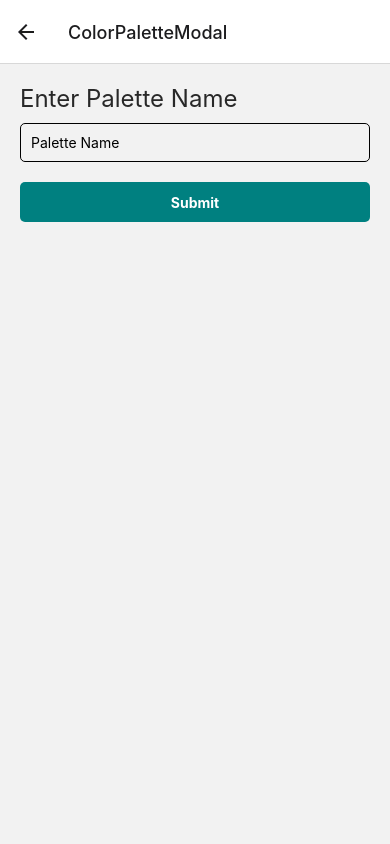
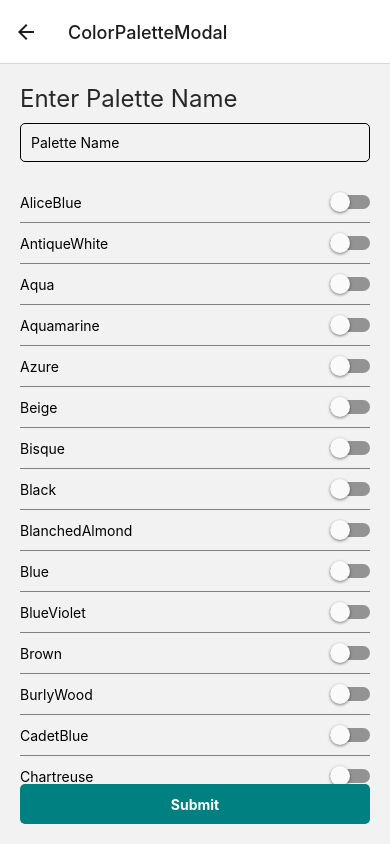
Before and after one commit to joeldmyers/react-native-2024, a React Native app: screen /ColorPaletteModal in a window 390 px wide. Built offline with nearby package versions, Linux system fonts and the light colour scheme; no server answers.

Commit message:
rough working solution

```diff
--- /dev/null
+++ b/screens/ColorPaletteModal/consts.ts
@@ -0,0 +1,149 @@
+export const COLORS_TO_CHOOSE_FROM = [
+  { colorName: "AliceBlue", hexCode: "#F0F8FF" },
+  { colorName: "AntiqueWhite", hexCode: "#FAEBD7" },
+  { colorName: "Aqua", hexCode: "#00FFFF" },
+  { colorName: "Aquamarine", hexCode: "#7FFFD4" },
+  { colorName: "Azure", hexCode: "#F0FFFF" },
+  { colorName: "Beige", hexCode: "#F5F5DC" },
+  { colorName: "Bisque", hexCode: "#FFE4C4" },
+  { colorName: "Black", hexCode: "#000000" },
+  { colorName: "BlanchedAlmond", hexCode: "#FFEBCD" },
+  { colorName: "Blue", hexCode: "#0000FF" },
+  { colorName: "BlueViolet", hexCode: "#8A2BE2" },
+  { colorName: "Brown", hexCode: "#A52A2A" },
+  { colorName: "BurlyWood", hexCode: "#DEB887" },
+  { colorName: "CadetBlue", hexCode: "#5F9EA0" },
+  { colorName: "Chartreuse", hexCode: "#7FFF00" },
+  { colorName: "Chocolate", hexCode: "#D2691E" },
+  { colorName: "Coral", hexCode: "#FF7F50" },
+  { colorName: "CornflowerBlue", hexCode: "#6495ED" },
+  { colorName: "Cornsilk", hexCode: "#FFF8DC" },
+  { colorName: "Crimson", hexCode: "#DC143C" },
+  { colorName: "Cyan", hexCode: "#00FFFF" },
+  { colorName: "DarkBlue", hexCode: "#00008B" },
+  { colorName: "DarkCyan", hexCode: "#008B8B" },
+  { colorName: "DarkGoldenRod", hexCode: "#B8860B" },
+  { colorName: "DarkGray", hexCode: "#A9A9A9" },
+  { colorName: "DarkGrey", hexCode: "#A9A9A9" },
+  { colorName: "DarkGreen", hexCode: "#006400" },
+  { colorName: "DarkKhaki", hexCode: "#BDB76B" },
+  { colorName: "DarkMagenta", hexCode: "#8B008B" },
+  { colorName: "DarkOliveGreen", hexCode: "#556B2F" },
+  { colorName: "Darkorange", hexCode: "#FF8C00" },
+  { colorName: "DarkOrchid", hexCode: "#9932CC" },
+  { colorName: "DarkRed", hexCode: "#8B0000" },
+  { colorName: "DarkSalmon", hexCode: "#E9967A" },
+  { colorName: "DarkSeaGreen", hexCode: "#8FBC8F" },
+  { colorName: "DarkSlateBlue", hexCode: "#483D8B" },
+  { colorName: "DarkSlateGray", hexCode: "#2F4F4F" },
+  { colorName: "DarkSlateGrey", hexCode: "#2F4F4F" },
+  { colorName: "DarkTurquoise", hexCode: "#00CED1" },
+  { colorName: "DarkViolet", hexCode: "#9400D3" },
+  { colorName: "DeepPink", hexCode: "#FF1493" },
+  { colorName: "DeepSkyBlue", hexCode: "#00BFFF" },
+  { colorName: "DimGray", hexCode: "#696969" },
+  { colorName: "DimGrey", hexCode: "#696969" },
+  { colorName: "DodgerBlue", hexCode: "#1E90FF" },
+  { colorName: "FireBrick", hexCode: "#B22222" },
+  { colorName: "FloralWhite", hexCode: "#FFFAF0" },
+  { colorName: "ForestGreen", hexCode: "#228B22" },
+  { colorName: "Fuchsia", hexCode: "#FF00FF" },
+  { colorName: "Gainsboro", hexCode: "#DCDCDC" },
+  { colorName: "GhostWhite", hexCode: "#F8F8FF" },
+  { colorName: "Gold", hexCode: "#FFD700" },
+  { colorName: "GoldenRod", hexCode: "#DAA520" },
+  { colorName: "Gray", hexCode: "#808080" },
+  { colorName: "Grey", hexCode: "#808080" },
+  { colorName: "Green", hexCode: "#008000" },
+  { colorName: "GreenYellow", hexCode: "#ADFF2F" },
+  { colorName: "HoneyDew", hexCode: "#F0FFF0" },
+  { colorName: "HotPink", hexCode: "#FF69B4" },
+  { colorName: "IndianRed", hexCode: "#CD5C5C" },
+  { colorName: "Indigo", hexCode: "#4B0082" },
+  { colorName: "Ivory", hexCode: "#FFFFF0" },
+  { colorName: "Khaki", hexCode: "#F0E68C" },
+  { colorName: "Lavender", hexCode: "#E6E6FA" },
+  { colorName: "LavenderBlush", hexCode: "#FFF0F5" },
+  { colorName: "LawnGreen", hexCode: "#7CFC00" },
+  { colorName: "LemonChiffon", hexCode: "#FFFACD" },
+  { colorName: "LightBlue", hexCode: "#ADD8E6" },
+  { colorName: "LightCoral", hexCode: "#F08080" },
+  { colorName: "LightCyan", hexCode: "#E0FFFF" },
+  { colorName: "LightGoldenRodYellow", hexCode: "#FAFAD2" },
+  { colorName: "LightGray", hexCode: "#D3D3D3" },
+  { colorName: "LightGrey", hexCode: "#D3D3D3" },
+  { colorName: "LightGreen", hexCode: "#90EE90" },
+  { colorName: "LightPink", hexCode: "#FFB6C1" },
+  { colorName: "LightSalmon", hexCode: "#FFA07A" },
+  { colorName: "LightSeaGreen", hexCode: "#20B2AA" },
+  { colorName: "LightSkyBlue", hexCode: "#87CEFA" },
+  { colorName: "LightSlateGray", hexCode: "#778899" },
+  { colorName: "LightSlateGrey", hexCode: "#778899" },
+  { colorName: "LightSteelBlue", hexCode: "#B0C4DE" },
+  { colorName: "LightYellow", hexCode: "#FFFFE0" },
+  { colorName: "Lime", hexCode: "#00FF00" },
+  { colorName: "LimeGreen", hexCode: "#32CD32" },
+  { colorName: "Linen", hexCode: "#FAF0E6" },
+  { colorName: "Magenta", hexCode: "#FF00FF" },
+  { colorName: "Maroon", hexCode: "#800000" },
+  { colorName: "MediumAquaMarine", hexCode: "#66CDAA" },
+  { colorName: "MediumBlue", hexCode: "#0000CD" },
+  { colorName: "MediumOrchid", hexCode: "#BA55D3" },
+  { colorName: "MediumPurple", hexCode: "#9370D8" },
+  { colorName: "MediumSeaGreen", hexCode: "#3CB371" },
+  { colorName: "MediumSlateBlue", hexCode: "#7B68EE" },
+  { colorName: "MediumSpringGreen", hexCode: "#00FA9A" },
+  { colorName: "MediumTurquoise", hexCode: "#48D1CC" },
+  { colorName: "MediumVioletRed", hexCode: "#C71585" },
+  { colorName: "MidnightBlue", hexCode: "#191970" },
+  { colorName: "MintCream", hexCode: "#F5FFFA" },
+  { colorName: "MistyRose", hexCode: "#FFE4E1" },
+  { colorName: "Moccasin", hexCode: "#FFE4B5" },
+  { colorName: "NavajoWhite", hexCode: "#FFDEAD" },
+  { colorName: "Navy", hexCode: "#000080" },
+  { colorName: "OldLace", hexCode: "#FDF5E6" },
+  { colorName: "Olive", hexCode: "#808000" },
+  { colorName: "OliveDrab", hexCode: "#6B8E23" },
+  { colorName: "Orange", hexCode: "#FFA500" },
+  { colorName: "OrangeRed", hexCode: "#FF4500" },
+  { colorName: "Orchid", hexCode: "#DA70D6" },
+  { colorName: "PaleGoldenRod", hexCode: "#EEE8AA" },
+  { colorName: "PaleGreen", hexCode: "#98FB98" },
+  { colorName: "PaleTurquoise", hexCode: "#AFEEEE" },
+  { colorName: "PaleVioletRed", hexCode: "#D87093" },
+  { colorName: "PapayaWhip", hexCode: "#FFEFD5" },
+  { colorName: "PeachPuff", hexCode: "#FFDAB9" },
+  { colorName: "Peru", hexCode: "#CD853F" },
+  { colorName: "Pink", hexCode: "#FFC0CB" },
+  { colorName: "Plum", hexCode: "#DDA0DD" },
+  { colorName: "PowderBlue", hexCode: "#B0E0E6" },
+  { colorName: "Purple", hexCode: "#800080" },
+  { colorName: "Red", hexCode: "#FF0000" },
+  { colorName: "RosyBrown", hexCode: "#BC8F8F" },
+  { colorName: "RoyalBlue", hexCode: "#4169E1" },
+  { colorName: "SaddleBrown", hexCode: "#8B4513" },
+  { colorName: "Salmon", hexCode: "#FA8072" },
+  { colorName: "SandyBrown", hexCode: "#F4A460" },
+  { colorName: "SeaGreen", hexCode: "#2E8B57" },
+  { colorName: "SeaShell", hexCode: "#FFF5EE" },
+  { colorName: "Sienna", hexCode: "#A0522D" },
+  { colorName: "Silver", hexCode: "#C0C0C0" },
+  { colorName: "SkyBlue", hexCode: "#87CEEB" },
+  { colorName: "SlateBlue", hexCode: "#6A5ACD" },
+  { colorName: "SlateGray", hexCode: "#708090" },
+  { colorName: "SlateGrey", hexCode: "#708090" },
+  { colorName: "Snow", hexCode: "#FFFAFA" },
+  { colorName: "SpringGreen", hexCode: "#00FF7F" },
+  { colorName: "SteelBlue", hexCode: "#4682B4" },
+  { colorName: "Tan", hexCode: "#D2B48C" },
+  { colorName: "Teal", hexCode: "#008080" },
+  { colorName: "Thistle", hexCode: "#D8BFD8" },
+  { colorName: "Tomato", hexCode: "#FF6347" },
+  { colorName: "Turquoise", hexCode: "#40E0D0" },
+  { colorName: "Violet", hexCode: "#EE82EE" },
+  { colorName: "Wheat", hexCode: "#F5DEB3" },
+  { colorName: "White", hexCode: "#FFFFFF" },
+  { colorName: "WhiteSmoke", hexCode: "#F5F5F5" },
+  { colorName: "Yellow", hexCode: "#FFFF00" },
+  { colorName: "YellowGreen", hexCode: "#9ACD" },
+];
--- a/screens/ColorPaletteModal/index.tsx
+++ b/screens/ColorPaletteModal/index.tsx
@@ -6,11 +6,15 @@
   StyleSheet,
   TouchableOpacity,
   Alert,
+  Switch,
+  FlatList,
 } from "react-native";
-import { ColorPalette } from "../ColorPalette/types";
+import { Color, ColorPalette } from "../ColorPalette/types";
+import { COLORS_TO_CHOOSE_FROM } from "./consts";
 
 const ColorPaletteModal = ({ navigation }) => {
   const [name, setName] = useState("");
+  const [selectedColors, setSelectedColors] = useState<Color[]>([]);
 
   const handleSubmit = () => {
     if (!name) {
@@ -25,6 +29,17 @@
     }
   };
 
+  const handleValueChange = (value: boolean, color: Color) => {
+    if (value === true) {
+      setSelectedColors([...selectedColors, color]);
+    } else {
+      const updatedColors = selectedColors.filter(
+        (c) => c.colorName !== color.colorName,
+      );
+      setSelectedColors(updatedColors);
+    }
+  };
+
   return (
     <View style={styles.container}>
       <Text style={styles.headerText}>Enter Palette Name</Text>
@@ -34,6 +49,20 @@
         onChangeText={setName}
         placeholder="Palette Name"
       />
+      <FlatList
+        data={COLORS_TO_CHOOSE_FROM}
+        keyExtractor={(item) => item.colorName}
+        renderItem={({ item }) => (
+          <View style={styles.color}>
+            <Text>{item.colorName}</Text>
+            <Switch
+              value={selectedColors.some((c) => c.colorName === item.colorName)}
+              onValueChange={(selected) => handleValueChange(selected, item)}
+            />
+          </View>
+        )}
+      />
+
       <TouchableOpacity style={styles.button} onPress={handleSubmit}>
         <Text style={styles.buttonText}>Submit</Text>
       </TouchableOpacity>
@@ -69,6 +98,14 @@
     padding: 20,
     flex: 1,
   },
+  color: {
+    flexDirection: "row",
+    justifyContent: "space-between",
+    alignItems: "center",
+    paddingVertical: 10,
+    borderBottomWidth: 1,
+    borderBottomColor: "grey",
+  },
 });
 
 export default ColorPaletteModal;
```
